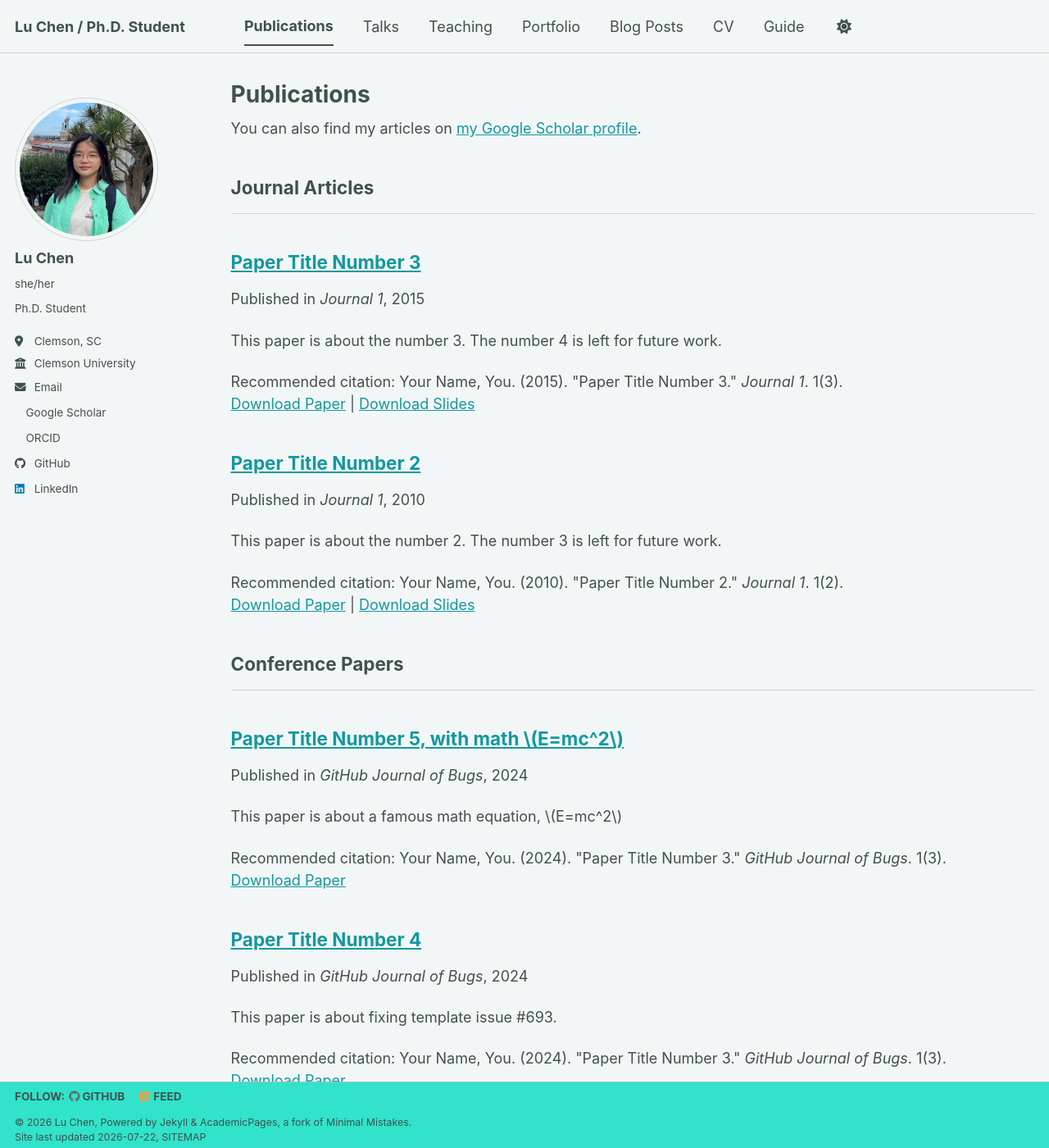
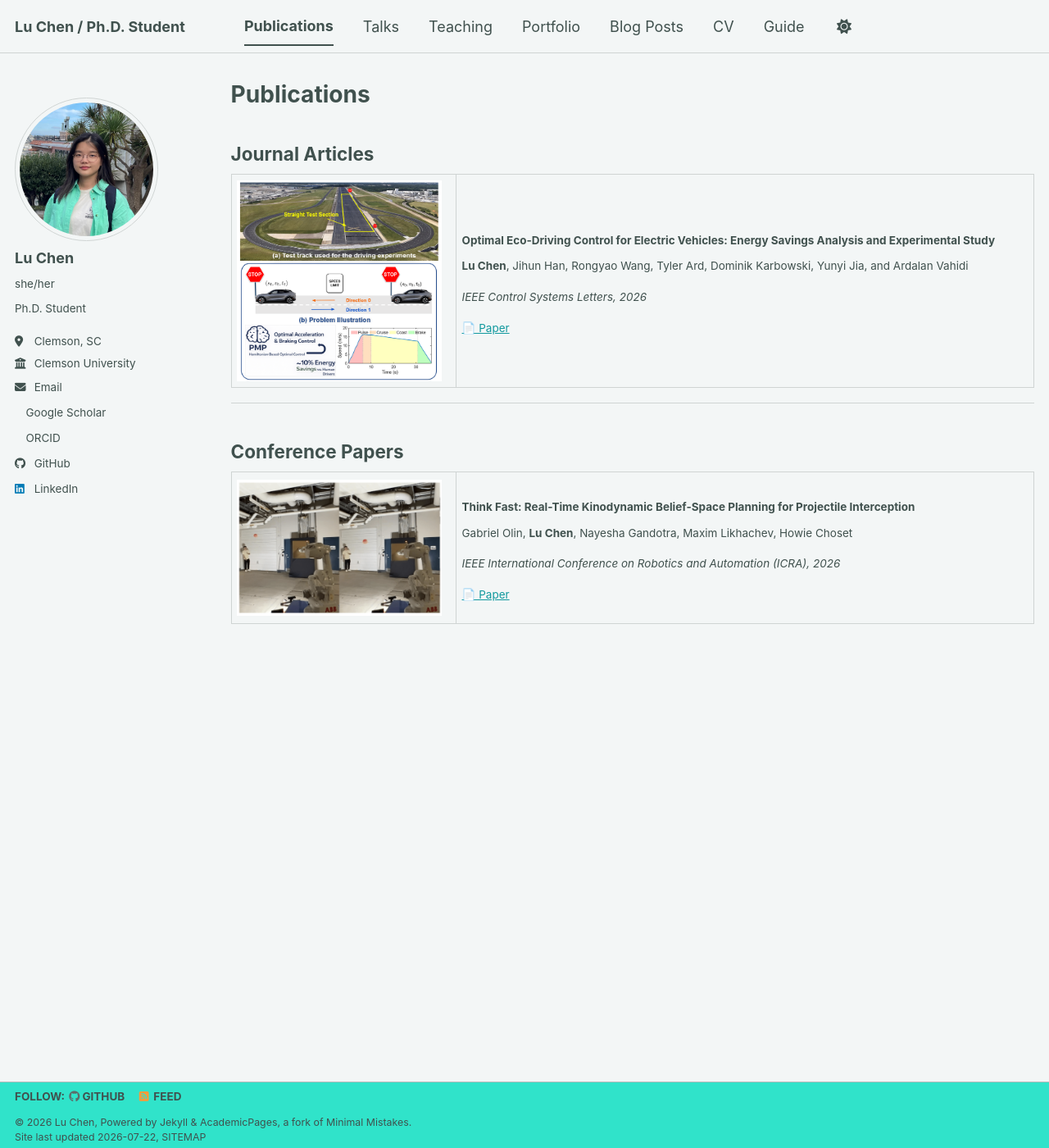
Before and after one commit to lulubell-2/lulubell-2.github.io, a Jekyll site: the page built from _pages/publications.html, in a window 1280 px wide and 1400 px high. Shown: the whole window at 82% size. Built offline with Jekyll 4.4.1, drawn with Linux system fonts in a browser that asks for light colours; a style sheet for code colours, icons or effects is not loaded.

Commit message:
Update publications.html

```diff
--- a/_pages/publications.html
+++ b/_pages/publications.html
@@ -5,29 +5,36 @@ permalink: /publications/
 author_profile: true
 ---
 
-{% if site.author.googlescholar %}
-  <div class="wordwrap">You can also find my articles on <a href="{{site.author.googlescholar}}">my Google Scholar profile</a>.</div>
-{% endif %}
+<h2>Journal Articles</h2>
 
-{% include base_path %}
+<table>
+  <tr>
+    <td width="28%">
+      <img src="/images/paper1.png" width="250">
+    </td>
+    <td width="72%">
+      <h3>Optimal Eco-Driving Control for Electric Vehicles: Energy Savings Analysis and Experimental Study</h3>
+      <p><strong>Lu Chen</strong>, Jihun Han, Rongyao Wang, Tyler Ard, Dominik Karbowski, Yunyi Jia, and Ardalan Vahidi</p>
+      <p><em>IEEE Control Systems Letters, 2026</em></p>
+      <p><a href="https://ieeexplore.ieee.org/document/11578071">📄 Paper</a></p>
+    </td>
+  </tr>
+</table>
 
-<!-- New style rendering if publication categories are defined -->
-{% if site.publication_category %}
-  {% for category in site.publication_category  %}
-    {% assign title_shown = false %}
-    {% for post in site.publications reversed %}
-      {% if post.category != category[0] %}
-        {% continue %}
-      {% endif %}
-      {% unless title_shown %}
-        <h2>{{ category[1].title }}</h2><hr />
-        {% assign title_shown = true %}
-      {% endunless %}
-      {% include archive-single.html %}
-    {% endfor %}
-  {% endfor %}
-{% else %}
-  {% for post in site.publications reversed %}
-    {% include archive-single.html %}
-  {% endfor %}
-{% endif %}
+<hr>
+
+<h2>Conference Papers</h2>
+
+<table>
+  <tr>
+    <td width="28%">
+      <img src="/images/paper2.png" width="250">
+    </td>
+    <td width="72%">
+      <h3>Think Fast: Real-Time Kinodynamic Belief-Space Planning for Projectile Interception</h3>
+      <p>Gabriel Olin, <strong>Lu Chen</strong>, Nayesha Gandotra, Maxim Likhachev, Howie Choset</p>
+      <p><em>IEEE International Conference on Robotics and Automation (ICRA), 2026</em></p>
+      <p><a href="https://arxiv.org/abs/2512.01108">📄 Paper</a></p>
+    </td>
+  </tr>
+</table>
```
